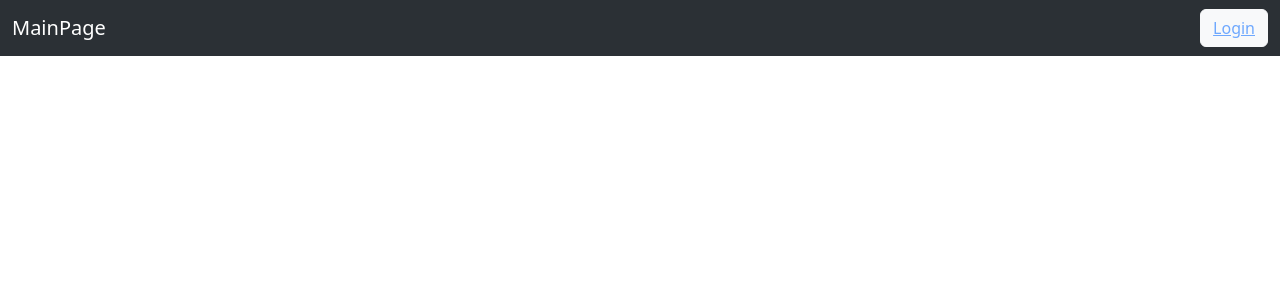
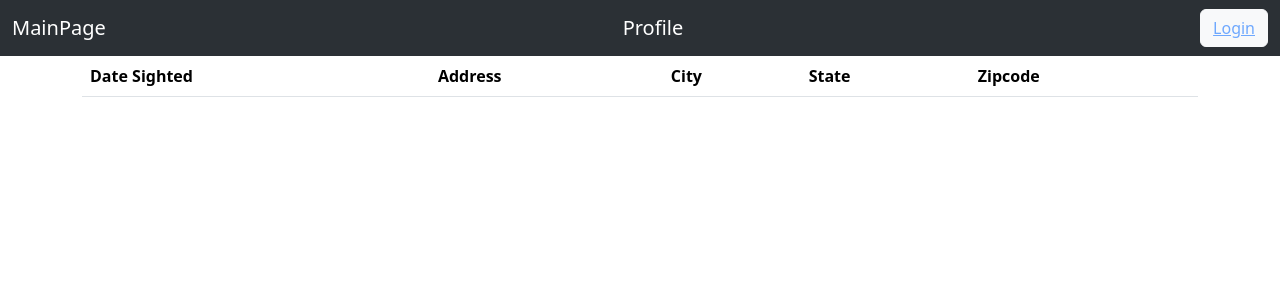
Before and after one commit to hkwonx12/trafficstop, a React (Create React App) app in the folder ghi/: page /profile/sightingdetails in a window 1280 px wide. Before the commit this address had no page. Shown: the top 300 px of the page. Built offline with nearby package versions, Linux system fonts and the light colour scheme.

Commit message:
testing gitignore

```diff
--- a/ghi/src/App.js
+++ b/ghi/src/App.js
@@ -7,7 +7,8 @@ import Login from "./User/Login";
 import "bootstrap/dist/css/bootstrap.min.css";
 import MissingPersonForm from "./Person/MissingPersonForm";
 import Details from "./Person/Details";
-import Sighting from "./Person/Sighting";
+import CreateSighting from "./Person/CreateSighting";
+import SightingDetails from "./Person/SightingDetails";
 
 function App() {
   return (
@@ -22,7 +23,8 @@ function App() {
           <Route index element={<Profile />} />
           <Route path="new" element={<MissingPersonForm />} />
           <Route path="details" element={<Details />} />
-          <Route path="sighting" element={<Sighting />} />
+          <Route path="sighting" element={<CreateSighting />} />
+          <Route path="sightingdetails" element={<SightingDetails />} />
         </Route>
       </Routes>
     </BrowserRouter>
--- a/ghi/src/MainPage.js
+++ b/ghi/src/MainPage.js
@@ -7,6 +7,12 @@ function MainPage() {
         Help stop human trafficking by entering your missing loved one's
         information and signing up for alerts.
       </p>
+      <h3>Resources</h3>
+      <p>
+        National Human Trafficking Hotline: <br />
+        Call 888-373-7888 <br />
+        <a href="https://humantraffickinghotline.org/en">Website</a>
+      </p>
     </div>
   );
 }
--- a/ghi/src/Nav.js
+++ b/ghi/src/Nav.js
@@ -10,6 +10,9 @@ function Nav() {
         <NavLink className="navbar-brand" to="/">
           MainPage
         </NavLink>
+        <NavLink className="navbar-brand" to="profile">
+          Profile
+        </NavLink>
         <button type="button" className="btn btn-light">
           <NavLink to="login">Login</NavLink>
         </button>
--- a/ghi/src/Person/Sighting.js
+++ b/ghi/src/Person/CreateSighting.js
@@ -1,4 +1,4 @@
-function Sighting() {
+function CreateSighting() {
   return (
     <div className="row">
       <div className="offset-3 col-6">
@@ -45,4 +45,4 @@ function Sighting() {
   );
 }
 
-export default Sighting;
+export default CreateSighting;
--- a/ghi/src/Person/Details.js
+++ b/ghi/src/Person/Details.js
@@ -1,4 +1,5 @@
 import { Link } from "react-router-dom";
+import SightingDetails from "./SightingDetails";
 
 function Details() {
   return (
@@ -23,6 +24,9 @@ function Details() {
           <Link to="">Delete</Link>
         </button>
       </div>
+      <div className="container">
+        <SightingDetails />
+      </div>
     </div>
   );
 }
--- /dev/null
+++ b/ghi/src/Person/SightingDetails.js
@@ -0,0 +1,19 @@
+function SightingDetails() {
+  return (
+    <div className="container">
+      <table className="table table-striped">
+        <thead>
+          <tr>
+            <th>Date Sighted</th>
+            <th>Address</th>
+            <th>City</th>
+            <th>State</th>
+            <th>Zipcode</th>
+          </tr>
+        </thead>
+      </table>
+    </div>
+  );
+}
+
+export default SightingDetails;
--- a/ghi/src/index.js
+++ b/ghi/src/index.js
@@ -1,17 +1,12 @@
-import React from 'react';
-import ReactDOM from 'react-dom/client';
-import './index.css';
-import App from './App';
-import reportWebVitals from './reportWebVitals';
+import React from "react";
+import ReactDOM from "react-dom/client";
+import "./index.css";
+import App from "./App";
+import reportWebVitals from "./reportWebVitals";
 
-const root = ReactDOM.createRoot(document.getElementById('root'));
+const root = ReactDOM.createRoot(document.getElementById("root"));
 root.render(
   <React.StrictMode>
     <App />
   </React.StrictMode>
 );
-
-// If you want to start measuring performance in your app, pass a function
-// to log results (for example: reportWebVitals(console.log))
-// or send to an analytics endpoint. Learn more: https://bit.ly/CRA-vitals
-reportWebVitals();
```
Also changed, not shown: 1 other file (tests, documents, lock files or other folders).
